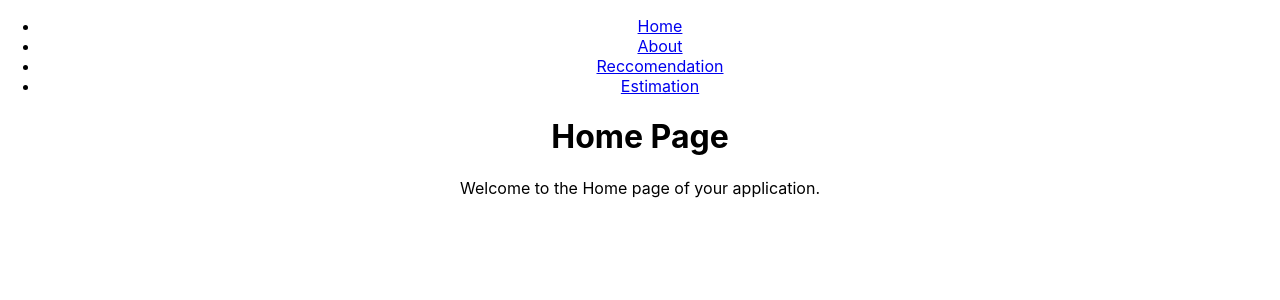
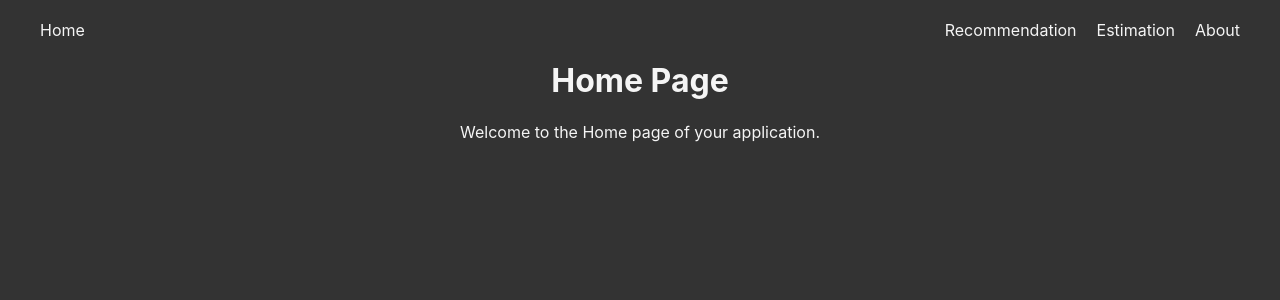
Before and after one commit to Megan-Andrews/carbon-footprint-ai, a React (Create React App) app: page / in a window 1280 px wide. Shown: the top 300 px of the page. Built offline with nearby package versions, Linux system fonts and the light colour scheme.

Commit message:
css changes

```diff
--- a/public/index.html
+++ b/public/index.html
@@ -24,7 +24,7 @@
       work correctly both with client-side routing and a non-root public URL.
       Learn how to configure a non-root public URL by running `npm run build`.
     -->
-    <title>React App</title>
+    <title>Carbon Footprint AI</title>
   </head>
   <body>
     <noscript>You need to enable JavaScript to run this app.</noscript>
--- a/src/App.js
+++ b/src/App.js
@@ -5,7 +5,7 @@ import React from 'react';
 import Home from './components/Home.js';
 import About from './components/About.js';
 import Navigation from './components/Navigation.js';
-import Reccomendation from './components/Reccomendation.js';
+import Recomendation from './components/Recomendation.js';
 import { useState } from 'react'
 import Pages from './contexts/Pages.js'
 import Context from './contexts/Context.js'
@@ -25,8 +25,8 @@ function App() {
       currentPage = (<About />)
     } else if (page === Pages.HOME) {
       currentPage = (<Home />)
-    } else if (page === Pages.RECCOMENDATION) {
-      currentPage = (<Reccomendation />)
+    } else if (page === Pages.RECOMENDATION) {
+      currentPage = (<Recomendation />)
     } else if (page === Pages.ESTIMATION) {
       currentPage = (<Estimation />)
     }
--- a/src/components/Navigation.js
+++ b/src/components/Navigation.js
@@ -2,6 +2,8 @@ import React from 'react';
 import Pages from '../contexts/Pages.js';
 import Context from '../contexts/Context.js';
 import { useContext } from 'react';
+import '../styles/Navigation.css'
+
 
 const Navigation = () => {
     // Context: user, opened module, page, toast
@@ -37,9 +39,9 @@ const Navigation = () => {
      * Handles Recommendation page being opened.
      * @param {*} e
      */
-    const handleReccomendationClick = (e) => {
+    const handleRecommendationClick = (e) => {
         e.preventDefault()
-        setPage(Pages.RECCOMENDATION)
+        setPage(Pages.RECOMENDATION)
     }
 
      /**
@@ -53,21 +55,20 @@ const Navigation = () => {
 
   return (
     <nav>
-        <ul className="flex layout-nav-main-list" id="navbarText">
-            <li className="layout-nav-main-item">
-                <a className={"nav-link" + checkIfActive(Pages.HOME)} href="#" onClick={handleHomeClick}>Home</a>
-            </li>
-            <li className="layout-nav-main-item">
-                <a className={"nav-link" + checkIfActive(Pages.ABOUT)} href="#" onClick={handleAboutClick}>About</a>
-            </li>
-            <li className="layout-nav-main-item">
-                <a className={"nav-link" + checkIfActive(Pages.RECCOMENDATION)} href="#" onClick={handleReccomendationClick}>Reccomendation</a>
-            </li>
-            <li className="layout-nav-main-item">
-                <a className={"nav-link" + checkIfActive(Pages.ESTIMATION)} href="#" onClick={handleEstimationClick}>Estimation</a>
-            </li>
-
-        </ul>
+    <ul className="flex layout-nav-main-list " id="navbarText">
+        <li className="layout-nav-main-item align-left">
+        <a className={"nav-link" + checkIfActive(Pages.HOME)} href="#" onClick={handleHomeClick}>Home</a>
+        </li>
+        <li className="layout-nav-main-item align-right">
+        <a className={"nav-link" + checkIfActive(Pages.RECOMMENDATION)} href="#" onClick={handleRecommendationClick}>Recommendation</a>
+        </li>
+        <li className="layout-nav-main-item align-right">
+        <a className={"nav-link" + checkIfActive(Pages.ESTIMATION)} href="#" onClick={handleEstimationClick}>Estimation</a>
+        </li>
+        <li className="layout-nav-main-item align-right">
+        <a className={"nav-link" + checkIfActive(Pages.ABOUT)} href="#" onClick={handleAboutClick}>About</a>
+        </li>
+    </ul>
     </nav>
 
   );
--- a/src/components/Reccomendation.js
+++ b/src/components/Recomendation.js
@@ -3,8 +3,8 @@ import React from 'react';
 const Recommendation = () => {
   return (
     <div>
-      <h1>Reccomendation Page</h1>
-      <p>Welcome to the Reccomendation page of your application.</p>
+      <h1>Recomendation Page</h1>
+      <p>Welcome to the Recomendation page of your application.</p>
     </div>
   );
 };
--- a/src/contexts/Pages.js
+++ b/src/contexts/Pages.js
@@ -1,7 +1,7 @@
 const Pages = {
     ABOUT: "about",
     HOME: "home",
-    RECCOMENDATION: "recommendation",
+    RECOMMENDATION: "recommendation",
     ESTIMATION: "estimation",
 }
 
--- /dev/null
+++ b/src/styles/Navigation.css
@@ -0,0 +1,33 @@
+.layout-nav-main-list {
+    display: flex;
+    justify-content: space-between; /* Adjust this property based on your desired layout */
+    align-items: center; /* Adjust this property based on your desired vertical alignment */
+    list-style: none;
+    margin: 20px; /* Add margin to create space */
+    padding-right: 20px; /* Add padding to create space */
+    padding-left: 20px; /* Add padding to create space */
+  }
+
+  .layout-nav-main-item {
+    /* Add any additional styling for the navigation items here */
+    margin: 0px;
+    padding: 0px;
+  }
+
+  .nav-link {
+    /* Add any additional styling for the navigation links here */
+    text-decoration: none; /* Remove underline */
+    color: #F5F5F5; /* Set default color */
+  }
+
+  .nav-link:hover {
+    color: gray; /* Change color on hover */
+  }
+
+  .align-left {
+    margin-right: auto;
+  }
+
+  .align-right {
+    margin-left: 20px; /* Adjust the margin value to control the spacing */
+  }
--- a/src/styles/index.css
+++ b/src/styles/index.css
@@ -5,6 +5,8 @@ body {
     sans-serif;
   -webkit-font-smoothing: antialiased;
   -moz-osx-font-smoothing: grayscale;
+  background-color: #333333; /* Set the background color to black */
+  color: #F5F5F5; /* Set the text color to white */
 }
 
 code {
```
Also changed, not shown: src/styles/App.css (line endings or trailing spaces).
